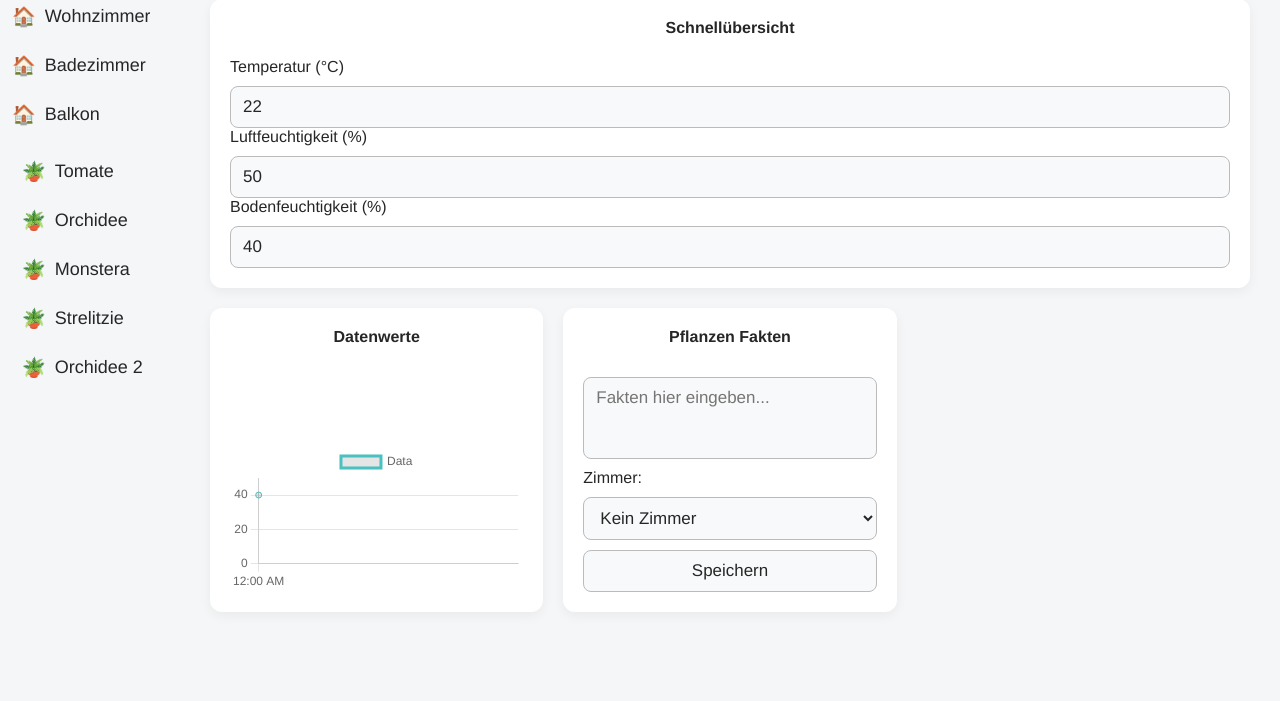
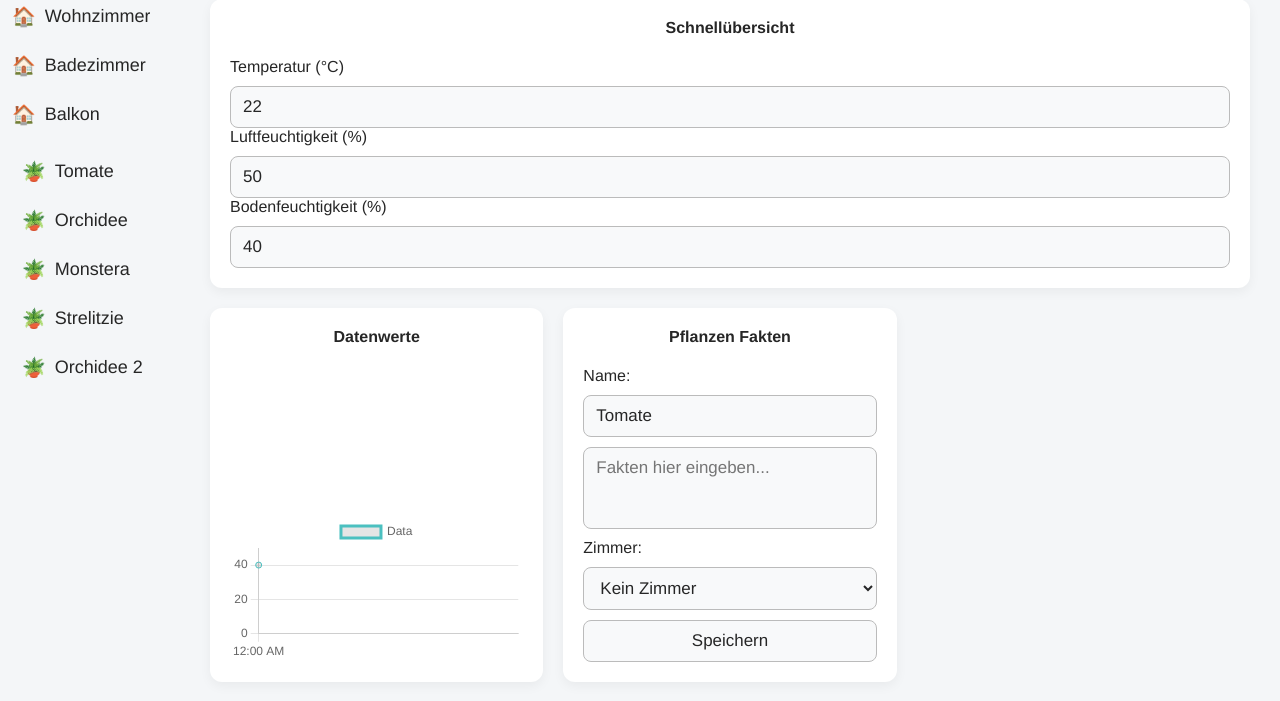
Before and after one commit to OrfKilian/Plantify_API, a Flask app: page /pflanze/1 in a window 1280 px wide. Shown: the part 69-770 px from the top of the page. Run offline with Flask 3, Linux system fonts and the light colour scheme; the visitor is signed in with stand-in values (Sample User, id 1).

Commit message:
Allow editing plant and room names

```diff
--- a/Plantify new/plantify/app.py
+++ b/Plantify new/plantify/app.py
@@ -129,6 +129,22 @@ def logout():
 def api_items():
     return jsonify({"rooms": ROOMS, "plants": PLANTS})
 
+# Endpoint to update room names
+@app.route('/api/rooms/<slug>', methods=['POST'])
+def update_room(slug):
+    room = next((r for r in ROOMS if slugify(r['name']) == slug), None)
+    if not room:
+        return jsonify({"error": "not found"}), 404
+    data = request.get_json() or {}
+    new_name = data.get('name')
+    if new_name:
+        old_name = room['name']
+        room['name'] = new_name
+        for plant in PLANTS:
+            if plant.get('room') == old_name:
+                plant['room'] = new_name
+    return jsonify(room)
+
 @app.route('/api/plants/<int:plant_id>', methods=['GET', 'POST'])
 def api_plant(plant_id):
     plant = next((p for p in PLANTS if p["id"] == plant_id), None)
@@ -136,6 +152,8 @@ def api_plant(plant_id):
         return jsonify({"error": "not found"}), 404
     if request.method == 'POST':
         data = request.get_json() or {}
+        if 'name' in data and data['name']:
+            plant['name'] = data['name']
         plant['facts'] = data.get('facts', plant['facts'])
         room_val = data.get('room', plant['room'])
         plant['room'] = room_val if room_val else None
@@ -160,7 +178,7 @@ def dashboard(slug):
     if not room:
         return "Zimmer nicht gefunden", 404
     plants = [p for p in PLANTS if p.get('room') == room['name']]
-    return render_template('dashboard.html', room=room['name'], plants=plants)
+    return render_template('dashboard.html', room=room['name'], room_slug=slug, plants=plants)
 
 # Plantendetail und Bearbeitung
 @app.route('/pflanze/<slug>')
--- a/Plantify new/plantify/templates/plant.html
+++ b/Plantify new/plantify/templates/plant.html
@@ -30,6 +30,10 @@
     </div>
     <div class="card" id="facts-box">
         <h3>Pflanzen Fakten</h3>
+        <div>
+            <label for="plant-name">Name:</label>
+            <input type="text" id="plant-name" class="pflege-edit" value="{{ plant.name }}">
+        </div>
         <textarea id="facts-textarea" class="pflege-edit" rows="3" placeholder="Fakten hier eingeben...">{{ plant.facts }}</textarea>
         <div style="margin-top:10px;">
             <label for="room-select">Zimmer:</label>
@@ -55,6 +59,7 @@ document.addEventListener('DOMContentLoaded', function () {
   if (saveBtn) {
     saveBtn.addEventListener('click', async function () {
       const facts = document.getElementById('facts-textarea').value;
+      const name = document.getElementById('plant-name').value;
       const roomSelect = document.getElementById('room-select');
       const room = roomSelect.value || null;
       const targetTemperature = document.getElementById('target-temperature').value;
@@ -65,13 +70,20 @@ document.addEventListener('DOMContentLoaded', function () {
         headers: {'Content-Type': 'application/json'},
         body: JSON.stringify({
           facts: facts,
+          name: name,
           room: room,
           target_temperature: targetTemperature,
           target_air_humidity: targetAirHumidity,
           target_ground_humidity: targetGroundHumidity
         })
       });
-      alert('Gespeichert');
+      const newSlug = name.toLowerCase().replace(/\s+/g, '-') + '-{{ plant.id }}';
+      const currentSlug = window.location.pathname.split('/').pop();
+      if (newSlug !== currentSlug) {
+        window.location.href = '/pflanze/' + newSlug;
+      } else {
+        alert('Gespeichert');
+      }
     });
   }
 });
```
Also changed, not shown: Plantify new/plantify/templates/dashboard.html (+27 -0 lines).
